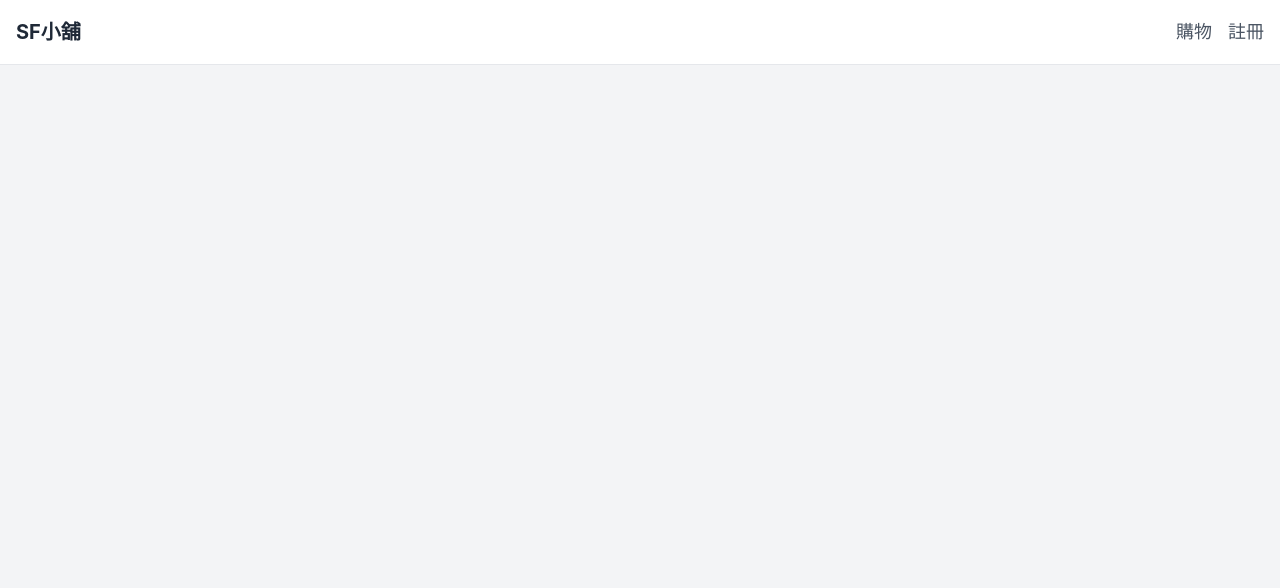
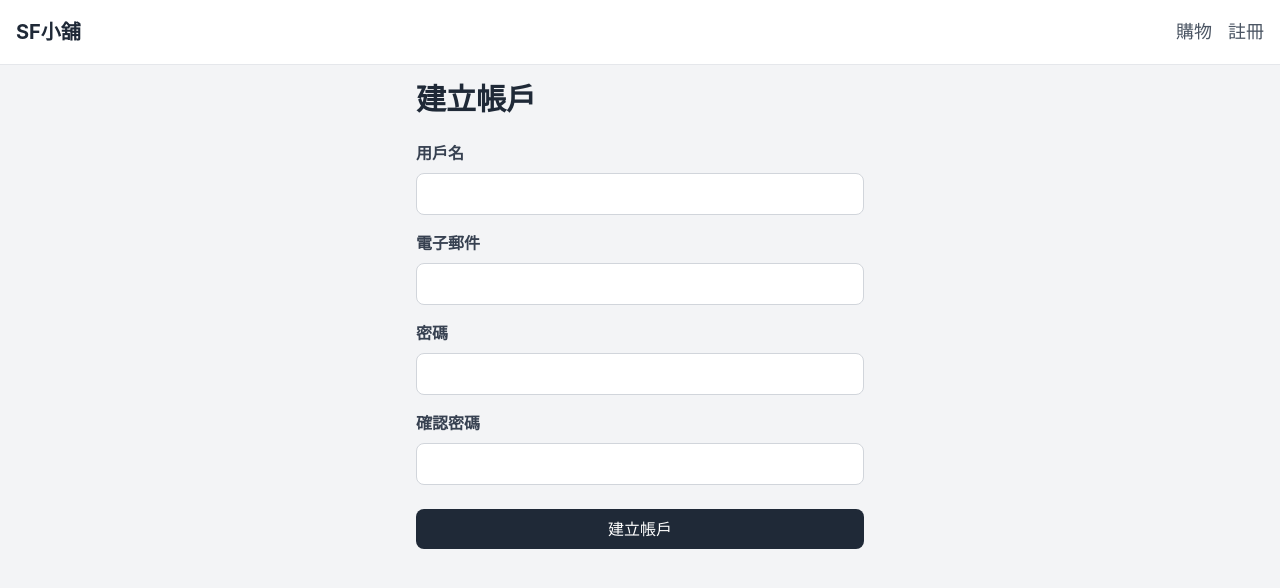
Before and after one commit to peter890176/sf2, a React (Create React App) app: page /register in a window 1280 px wide. Before the commit this address had no page. Shown: the top 588 px of the page. Built offline with nearby package versions, Linux system fonts and the light colour scheme.

Commit message:
add register page

```diff
--- a/src/App.js
+++ b/src/App.js
@@ -4,6 +4,7 @@ import { CartProvider } from './context/CartContext';
 import NavBar from './components/NavBar';
 import ShopPage from './pages/ShopPage';
 import ProductDetailPage from './pages/ProductDetailPage';
+import RegisterForm from './components/RegisterForm';
 
 function App() {
   return (
@@ -15,6 +16,7 @@ function App() {
             <Routes>
               <Route path="/" element={<ShopPage />} />
               <Route path="/product/:id" element={<ProductDetailPage />} />
+              <Route path="/register" element={<RegisterForm />} />
             </Routes>
           </main>
         </div>
--- a/src/components/RegisterForm.jsx
+++ b/src/components/RegisterForm.jsx
@@ -51,13 +51,15 @@ const RegisterForm = () => {
   };
 
   return (
-    <div className="bg-white p-8 rounded-lg shadow-md max-w-md mx-auto">
+    <div className="max-w-md mx-auto">
       {submitted ? (
         <div className="text-center text-green-600">
           <h2 className="text-2xl font-bold">註冊成功！</h2>
           <p>感謝您的註冊。</p>
         </div>
       ) : (
+        <>
+          <h1 className="text-3xl font-bold mb-6 text-gray-800">建立帳戶</h1>
           <form onSubmit={handleSubmit} noValidate>
             <div className="mb-4">
               <label className="block text-gray-700 font-bold mb-2" htmlFor="username">
@@ -121,11 +123,12 @@ const RegisterForm = () => {
 
             <button
               type="submit"
-            className="w-full bg-purple-600 text-white py-2 px-4 rounded-lg hover:bg-purple-700 transition-colors"
+              className="w-full bg-gray-800 text-white py-2 px-4 rounded-lg hover:bg-black transition-colors"
             >
               建立帳戶
             </button>
           </form>
+        </>
       )}
     </div>
   );
```
Lines whose indentation alone changed are shown as unchanged.
